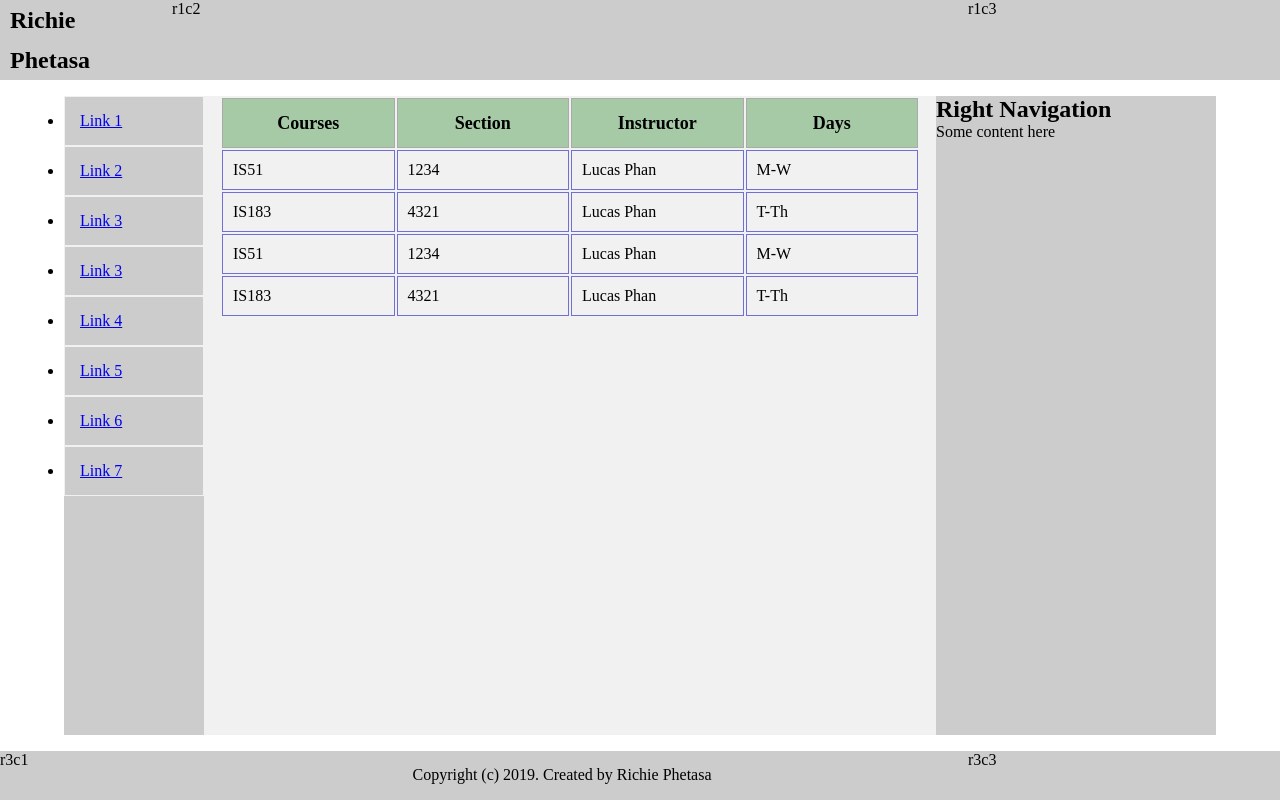
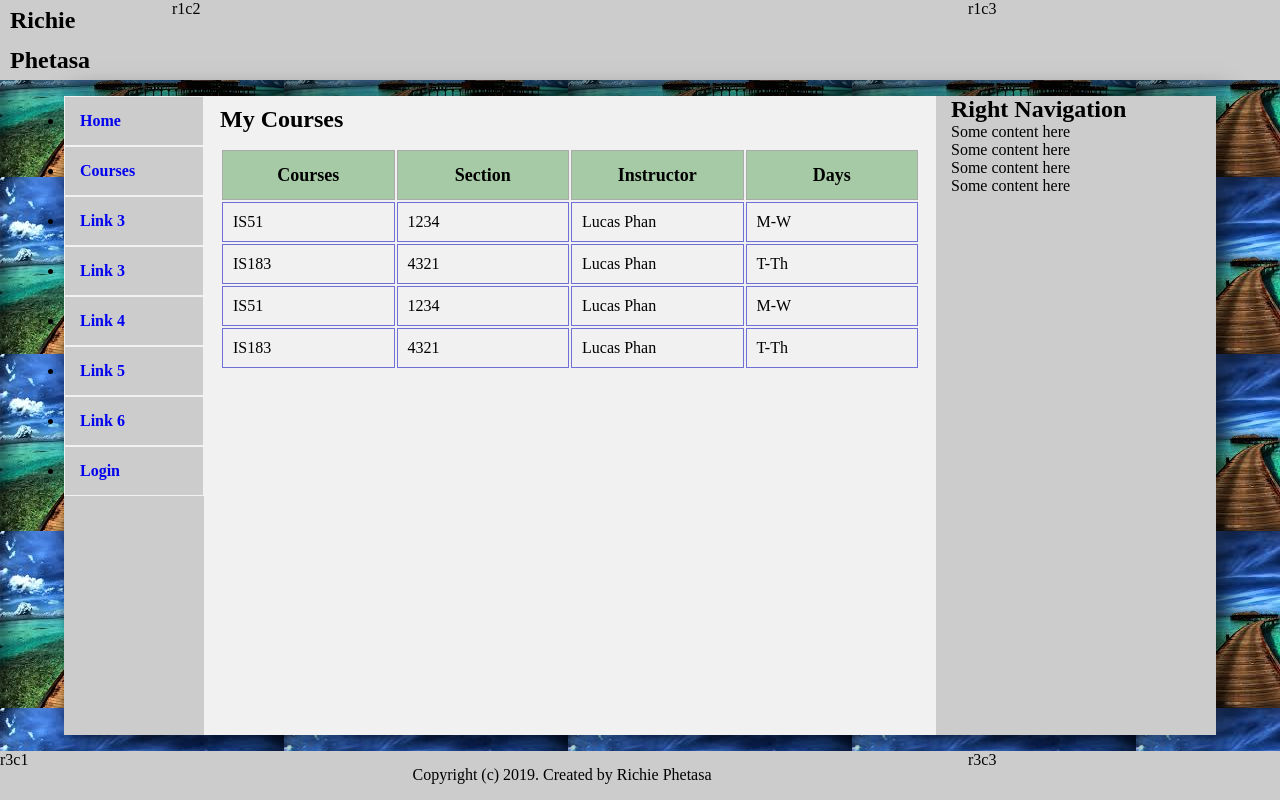
Before and after one commit to RichiePhetasa/LA3, a plain HTML site: page Courses.html in a window 1280 px wide. Drawn offline with Linux system fonts and the light colour scheme.

Commit message:
styled login screen

```diff
--- a/Courses.html
+++ b/Courses.html
@@ -3,12 +3,12 @@
 
 <head>
     <title>Course</title>
-   <link rel="stylesheet" href="./css/courses.css">
+    <link rel="stylesheet" href="./css/courses.css">
 </head>
 
 <Body class="main-container-grid">
 
-    <div class="r1">
+    <div class="r1 box-shadow">
 
         <h2 class="logo-name">Richie Phetasa</h2>
 
@@ -19,20 +19,21 @@
             r1c3
         </div>
     </div>
-    <div class="r2">
+    <div class="r2 box-shadow">
         <div class="r2c1">
             <ul class="left-nav">
-                <li><a href="#">Link 1</a></li>
-                <li><a href="#">Link 2</a></li>
+                <li><a href="./index.html">Home</a></li>
+                <li><a href="./courses.html">Courses</a></li>
                 <li><a href="#">Link 3</a></li>
                 <li><a href="#">Link 3</a></li>
                 <li><a href="#">Link 4</a></li>
                 <li><a href="#">Link 5</a></li>
                 <li><a href="#">Link 6</a></li>
-                <li><a href="#">Link 7</a></li>
+                <li><a href="./login.html">Login</a></li>
             </ul>
         </div>
         <div class="r2c2">
+            <h2 class="sub-heading"> My Courses</h2>
             <table class="course-table">
                 <thead>
                     <tr>
@@ -71,7 +72,10 @@
             </table>
         </div>
         <div class="r2c3">
-            <h2>Right Navigation</h2>
+            <h2 class=" .nav-heading">Right Navigation</h2>
+            <p>Some content here</p>
+            <p>Some content here</p>
+            <p>Some content here</p>
             <p>Some content here</p>
         </div>
     </div>
@@ -80,7 +84,7 @@
             r3c1
         </div>
         <div class="copyright-text">
-                Copyright (c) 2019. Created by Richie Phetasa
+            Copyright (c) 2019. Created by Richie Phetasa
         </div>
         <div>
             r3c3
--- a/css/courses.css
+++ b/css/courses.css
@@ -10,12 +10,23 @@ body {
     width: 100vw;
 
 }
+.box-shadow {
+    -webkit-box-shadow: 10px 2px 25px 1px rgba(0, 0, 0, 0.75);
+    -moz-box-shadow: 10px 2px 25px 1px rgba(0, 0, 0, 0.75);
+    box-shadow: 10px 2px 25px 1px rgba(0, 0, 0, 0.75);}
+
+.sub-heading, .nav-heading {
+    margin: 10px 0px 15px;
+}
+.nav-heading {
+    text-align: center;
+}
 
 .main-container-grid {
     display: grid;
     grid-template-rows: 1fr 13fr 1fr;
     grid-row-gap: 1em;
-
+    background-image: url('../img/bg_background.jpg');
 }
 
 .logo-name {
@@ -32,6 +43,12 @@ body {
 .left-nav>li>a {
     display: block;
     padding: 15px 15px;
+    text-decoration: none;
+    transition-duration: 0.7s;
+    font-weight: bold;
+}
+.left-nav>li>a:hover {
+    background-color: rgb(32, 95, 212);
 }
 
 .r1 {
@@ -60,6 +77,9 @@ body {
 .r2c1,
 .r2c3 {
     background-color: #ccc;
+}
+.r2c3{
+    padding: 0px 15px 10px;
 }
 td {
     padding: 10px;
--- /dev/null
+++ b/css/login.css
@@ -0,0 +1,60 @@
+* {
+    margin: 0px;
+    padding: 0px;
+    position: relative;
+}
+
+html,
+body {
+    height: 100vh;
+    width: 100vw;
+}
+.r2 {
+
+
+}
+.r1, .r3 {
+    background-color:rgba(108, 102, 141, 0.801) ;
+    display: grid;
+    grid-template-columns: 1fr 5fr 1fr;
+    grid-column-gap: 1em;
+}
+.r2 {
+    display: grid;
+
+
+}
+.login-form {
+    display:grid;
+    justify-self:center;
+    align-self: center;
+    width: 450px;
+    height: 450px;
+    grid-template-rows: 5fr 1fr 1fr 1fr;
+    grid-row-gap: 15px;
+}
+.login-form > img {
+    width: 100%;
+    height: 100%;
+}
+
+.Login-Container-Grid {
+    display: grid;
+    grid-template-rows: 1fr 13fr 1fr;
+}
+.login-logo {
+    height: 200px;
+}
+.logo-name {
+    line-height: 40px;
+    margin-left: 10px;
+    align-self: center;
+}
+.btn-login {
+    width: 80px;
+    justify-self: right;
+}
+.login-input {
+    padding: 15px;
+    font-size: 18px;
+}
--- a/css/style.css
+++ b/css/style.css
@@ -122,7 +122,8 @@ a {
     display: block;
     background-color: #CCC;
     border: 1px solid #f1f1f1;
-    transistion-duration: 0.5;
+    transition-duration: 0.5;
+    text-transform: capitalize;
 
 }
 
```
Also changed, not shown: index.html (+3 -3 lines), login.html (added, +28 -0 lines), img/sm_login_logo.jpg (added).
